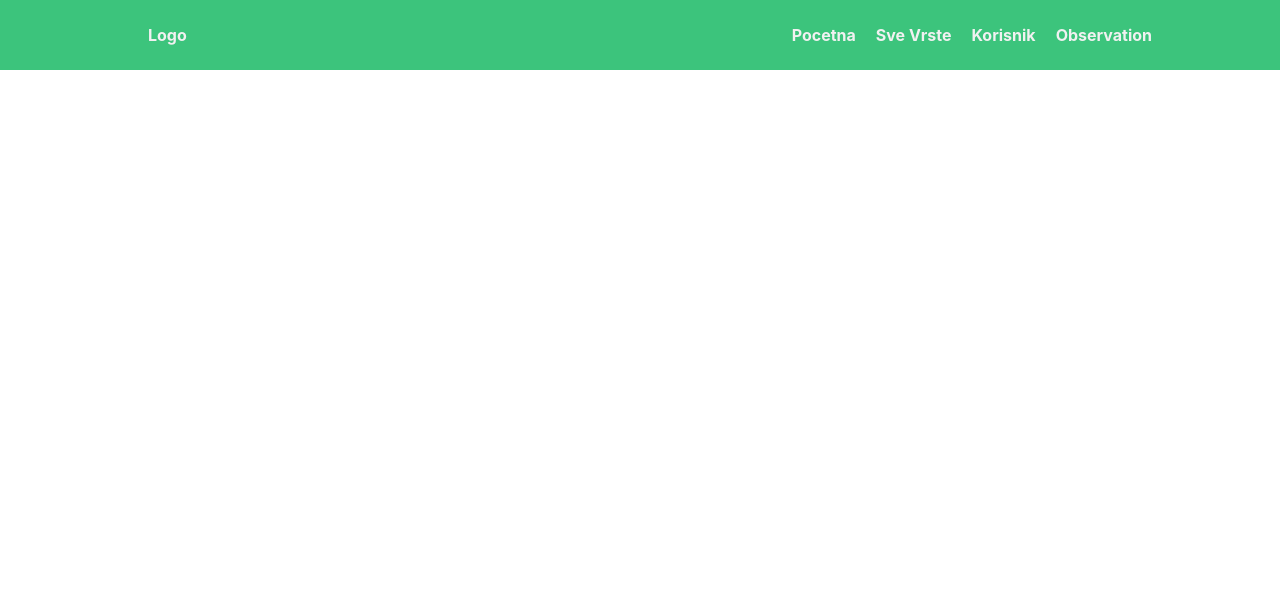
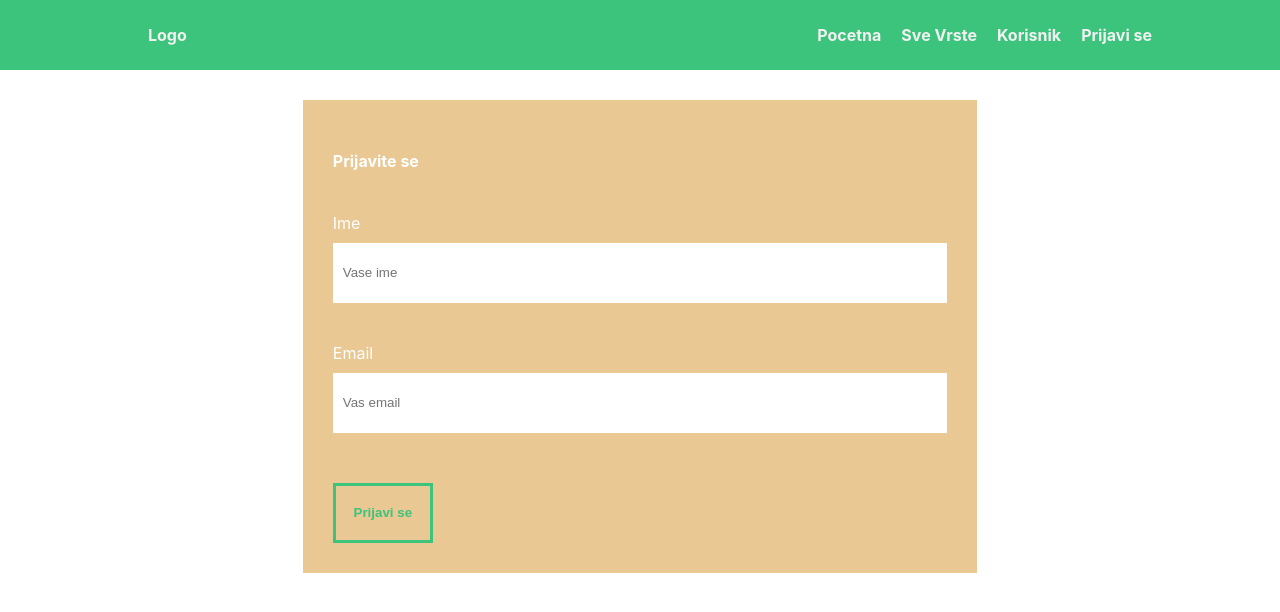
Before and after one commit to bojanKalanj/fungi-react-flexbox, a React (Create React App) app: page /login in a window 1280 px wide. Shown: the top 612 px of the page. Built offline with nearby package versions, Linux system fonts and the light colour scheme.

Commit message:
Add Form

```diff
--- a/src/App.js
+++ b/src/App.js
@@ -6,6 +6,7 @@ import Observation from './components/pages/observation/Observation';
 import Home from './components/pages/Home/Home';
 import Species from './components/pages/Species/Species';
 import User from './components/pages/User/User';
+import Login from './components/pages/Login/Login';
 
 import Container from './UI/Container/Container';
 
@@ -16,10 +17,13 @@ class App extends Component {
         <div className="App">
           <Header />
           <Container>
-            <Route path="/" exact component={Home} />
-            <Route path="/observation" component={Observation} />
-            <Route path="/species" component={Species} />
-            <Route path="/user" component={User} />
+            <div style={{marginTop: '30px', marginBottom: '30px'}}>
+              <Route path="/" exact component={Home} />
+              <Route path="/observation" component={Observation} />
+              <Route path="/species" component={Species} />
+              <Route path="/user" component={User} />
+              <Route path="/login" component={Login} />
+            </div>
           </Container>
         </div>
       </BrowserRouter>
--- /dev/null
+++ b/src/UI/Button/Button.css
@@ -0,0 +1,14 @@
+.Button{
+    border: 3px solid #3cc47c;
+    height: 60px;
+    width: 100px;
+    background: none;
+    font-weight: bold;
+    color: #3cc47c;
+}
+
+.Button:hover{
+    cursor: pointer;
+    background: #3cc47c;
+    color: #fff;
+}
--- /dev/null
+++ b/src/UI/Button/Button.js
@@ -0,0 +1,13 @@
+import React from 'react';
+
+import './Button.css';
+
+const Button = (props) => {
+    return (
+        <button className="Button">
+            { props.children }
+        </button>
+    )
+}
+
+export default Button;
--- /dev/null
+++ b/src/UI/Card/Card.css
@@ -0,0 +1,4 @@
+.Card{
+    border: 1px solid #eee;
+    padding: 10px;
+}
--- /dev/null
+++ b/src/UI/Form/Form.css
@@ -0,0 +1,16 @@
+.Form{
+    display: flex;
+    width: 60%;
+    margin: 0 auto;
+    flex-direction: column;
+    padding: 30px;
+    background: #e9c893;
+}
+
+.Form h4{
+    color: #fff;
+}
+
+.Form button{
+    margin-top: 30px;
+}
--- /dev/null
+++ b/src/UI/Form/Form.js
@@ -0,0 +1,14 @@
+import React from 'react';
+
+import './Form.css';
+
+const Form = (props) => {
+    return (
+        <form className="Form">
+            <h4>{ props.title }</h4>
+            { props.children }
+        </form>
+    )
+}
+
+export default Form;
--- /dev/null
+++ b/src/UI/Form/Input/Input.css
@@ -0,0 +1,17 @@
+.Input{
+    display: flex;
+    flex-direction: column;
+    justify-content: flex-start;
+    margin: 20px 0;
+}
+
+.Input label{
+    color: #fff;
+    margin-bottom: 10px;
+}
+
+.Input input{
+    border: none;
+    height: 40px;
+    padding: 10px;
+}
--- /dev/null
+++ b/src/UI/Form/Input/Input.js
@@ -0,0 +1,14 @@
+import React from 'react';
+
+import './Input.css';
+
+const Input = (props) => {
+    return (
+        <div className="Input">
+            <label>{props.label}</label>
+            <input placeholder={props.placeholder}/>
+        </div>
+    )
+}
+
+export default Input;
--- a/src/UI/Header/Header.js
+++ b/src/UI/Header/Header.js
@@ -21,8 +21,8 @@ const Header = () => {
                     <Navlink to="/user">
                         Korisnik
                     </Navlink>
-                    <Navlink to="/observation">
-                        Observation
+                    <Navlink to="/login">
+                        Prijavi se
                     </Navlink>
                 </div>
             </Container>
--- /dev/null
+++ b/src/components/pages/Login/Login.js
@@ -0,0 +1,19 @@
+import React from 'react';
+
+import Form from '../../../UI/Form/Form';
+import Input from '../../../UI/Form/Input/Input';
+import  Button from '../../../UI/Button/Button';
+
+const Login = () => {
+    return (
+        <Form title="Prijavite se">
+            <Input label="Ime" placeholder="Vase ime"/>
+            <Input label="Email" placeholder="Vas email"/>
+            <Button>
+                Prijavi se
+            </Button>
+        </Form>
+    )
+}
+
+export default Login;
```
Also changed, not shown: src/UI/Card/Card.js (added, +13 -0 lines).
